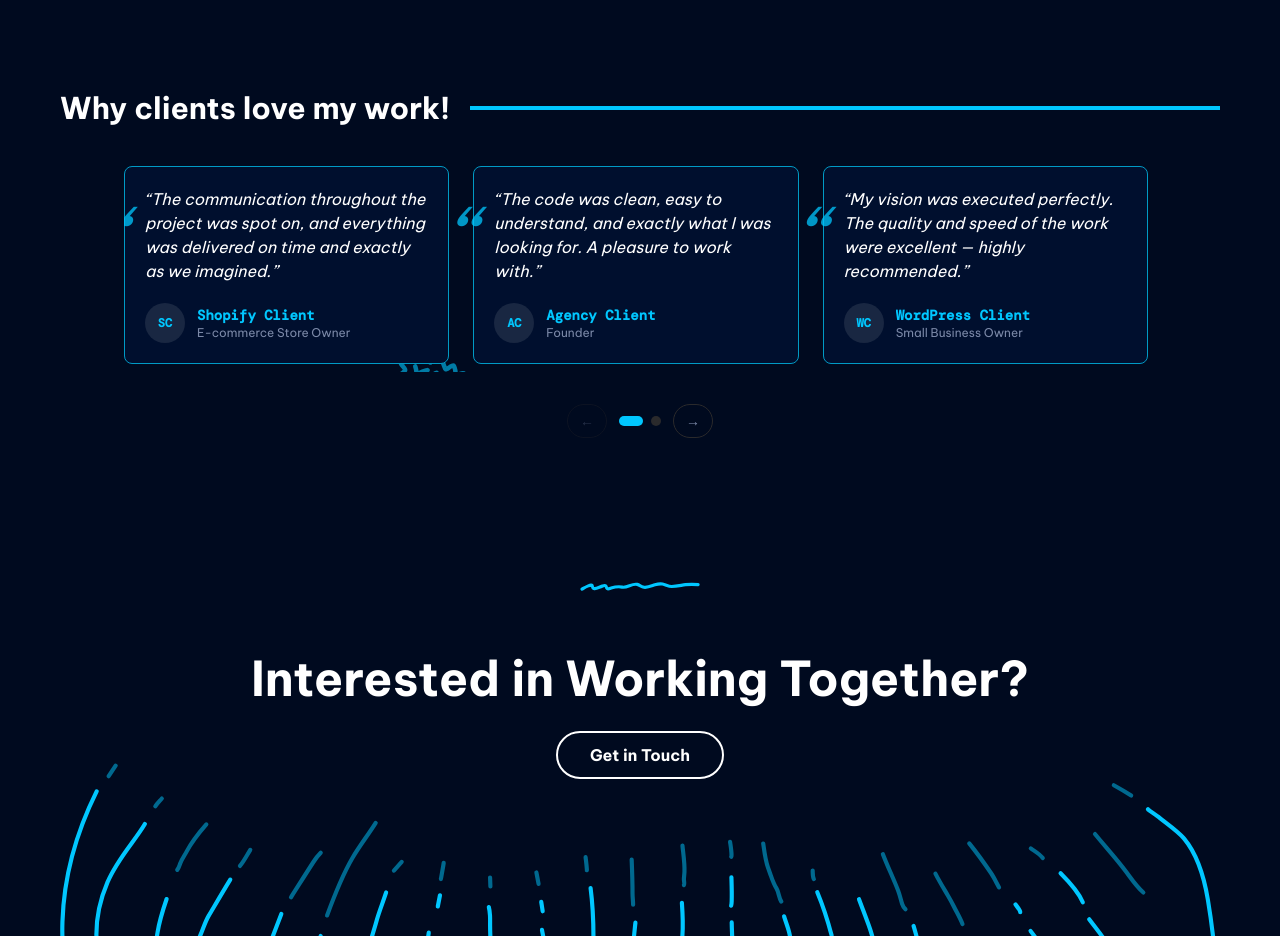
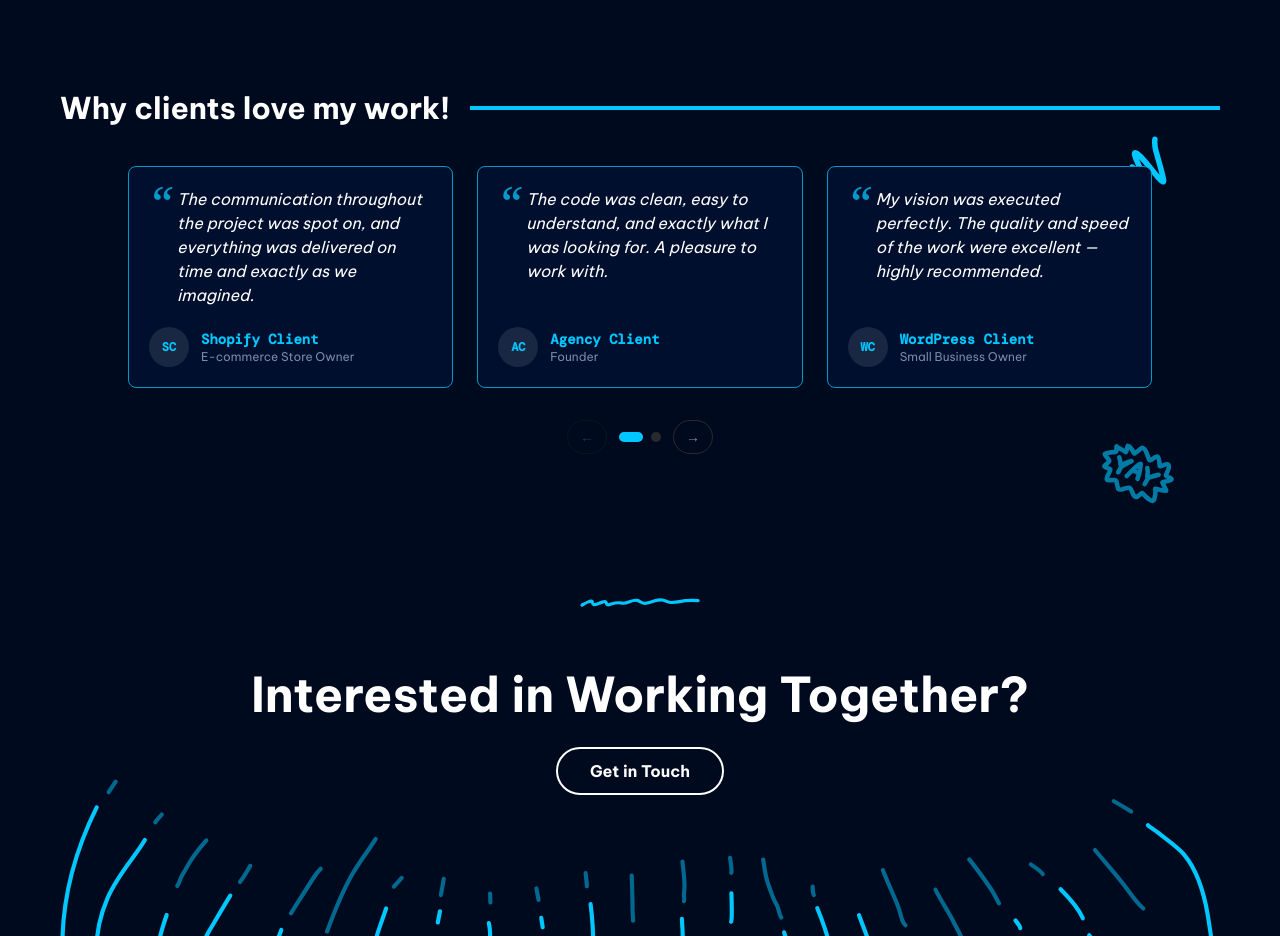
Before and after one commit to shauryamohan20/portfolio-july-26, a Next.js app: page / in a window 1280 px wide. Shown: the part 2040-2976 px from the top of the page. Built offline with nearby package versions, Linux system fonts and the light colour scheme.

Commit message:
Testimonial fixes

```diff
--- a/src/app/globals.css
+++ b/src/app/globals.css
@@ -68,17 +68,6 @@ body::-webkit-scrollbar-thumb {
   }
 }
 
-/* Testimonial big quote mark */
-.testimonialQuote::before {
-  content: "\201C";
-  position: absolute;
-  top: -10px;
-  left: -46px;
-  opacity: 0.75;
-  font-size: 80px;
-  color: var(--color-fun-pink);
-}
-
 /* Floating doodle decorations */
 .sqD {
   position: absolute;
--- a/src/components/TestimonialCarousel.tsx
+++ b/src/components/TestimonialCarousel.tsx
@@ -7,43 +7,73 @@ import { initials, type Testimonial } from "@/lib/testimonial-types";
  * Horizontally scrolling testimonials: three per view on desktop, one on
  * mobile. Built on native scroll-snap, so touch swiping and trackpads work on
  * their own; the arrows and dots drive the same scroll.
+ *
+ * The track scrolls on the x axis only. `overflow-y` is pinned to hidden
+ * because a scrollable x axis otherwise promotes `visible` to `auto`, which
+ * let the cards scroll vertically as well.
  */
-/** Width of one card plus the 1.5rem gap between cards. */
-function cardWidth(track: HTMLElement) {
+
+type Metrics = { card: number; gap: number; perView: number };
+
+/** Card width, the gap between cards, and how many fit in one view. */
+function measureTrack(track: HTMLElement): Metrics {
   const first = track.querySelector("li");
-  return first ? first.getBoundingClientRect().width + 24 : track.clientWidth;
+  const gap = parseFloat(getComputedStyle(track).columnGap) || 0;
+  const card = first ? first.getBoundingClientRect().width : track.clientWidth;
+  const stride = card + gap;
+  const perView =
+    stride > 0 ? Math.max(1, Math.round((track.clientWidth + gap) / stride)) : 1;
+  return { card, gap, perView };
 }
 
 export default function TestimonialCarousel({ items }: { items: Testimonial[] }) {
   const trackRef = useRef<HTMLUListElement>(null);
   const [page, setPage] = useState(0);
-  const [pageCount, setPageCount] = useState(1);
+  const [perView, setPerView] = useState(1);
 
-  const measure = useCallback(() => {
+  const pageCount = Math.max(1, Math.ceil(items.length / perView));
+
+  const sync = useCallback(() => {
     const track = trackRef.current;
     if (!track) return;
-    const perView = Math.max(1, Math.round(track.clientWidth / cardWidth(track)));
-    setPageCount(Math.max(1, Math.ceil(items.length / perView)));
-    setPage(Math.round(track.scrollLeft / Math.max(1, track.clientWidth)));
+
+    const { card, gap, perView: fit } = measureTrack(track);
+    const stride = card + gap;
+    setPerView(fit);
+
+    // Whichever card sits at the left edge tells us the current page, except
+    // at the very end: the browser cannot scroll past the last card, so the
+    // final page starts mid-row and must be reported as the last page.
+    const lastPage = Math.max(0, Math.ceil(items.length / fit) - 1);
+    const maxScroll = track.scrollWidth - track.clientWidth;
+    const atEnd = maxScroll - track.scrollLeft <= 2;
+    const firstVisible = stride > 0 ? Math.round(track.scrollLeft / stride) : 0;
+    setPage(atEnd ? lastPage : Math.min(Math.floor(firstVisible / fit), lastPage));
   }, [items.length]);
 
   useEffect(() => {
-    measure();
+    sync();
     const track = trackRef.current;
     if (!track) return;
 
-    const observer = new ResizeObserver(measure);
+    const observer = new ResizeObserver(sync);
     observer.observe(track);
     return () => observer.disconnect();
-  }, [measure]);
+  }, [sync]);
 
   function scrollToPage(next: number) {
     const track = trackRef.current;
     if (!track) return;
-    const clamped = Math.max(0, Math.min(next, pageCount - 1));
+
+    const { card, gap, perView: fit } = measureTrack(track);
+    const lastPage = Math.max(0, Math.ceil(items.length / fit) - 1);
+    const clamped = Math.max(0, Math.min(next, lastPage));
+
+    // Scroll to the exact offset of that page's first card. Scrolling by the
+    // track width instead would drift: a row of N cards is N gaps wider.
     const reduceMotion = window.matchMedia("(prefers-reduced-motion: reduce)").matches;
     track.scrollTo({
-      left: clamped * track.clientWidth,
+      left: clamped * fit * (card + gap),
       behavior: reduceMotion ? "auto" : "smooth",
     });
     setPage(clamped);
@@ -53,31 +83,39 @@ export default function TestimonialCarousel({ items }: { items: Testimonial[] })
 
   return (
     <div className="relative">
+      {/* Decorations sit outside the scroll track, so they are neither
+          clipped by it nor part of what it can scroll over. */}
+      {/* eslint-disable-next-line @next/next/no-img-element */}
+      <img
+        alt=""
+        aria-hidden="true"
+        className="pointer-events-none absolute top-[-50px] left-0 z-[-10] w-20 md:top-auto md:right-[-25px] md:bottom-[-50px] md:left-auto"
+        src="/static/doodles/testimonials/yay.svg"
+      />
+      {/* eslint-disable-next-line @next/next/no-img-element */}
+      <img
+        alt=""
+        aria-hidden="true"
+        className="pointer-events-none absolute top-[-30px] right-[-15px] z-[-10] w-11"
+        src="/static/doodles/testimonials/squiggle2.svg"
+      />
+
       <ul
         ref={trackRef}
-        onScroll={(event) => {
-          const track = event.currentTarget;
-          setPage(Math.round(track.scrollLeft / Math.max(1, track.clientWidth)));
-        }}
-        className="hide-scrollbar -mx-1 flex snap-x snap-mandatory list-none gap-6 overflow-x-auto scroll-smooth px-1 pb-2"
+        onScroll={sync}
+        className="hide-scrollbar flex snap-x snap-mandatory list-none gap-6 overflow-x-auto overflow-y-hidden scroll-smooth"
       >
-        {items.map((item, index) => (
-          <li
-            key={item.id}
-            className="w-full shrink-0 snap-start md:w-[calc((100%-3rem)/3)]"
-          >
-            <figure className="relative flex h-full flex-col justify-between rounded-lg border border-fun-pink-light bg-fun-pink-darker p-5">
-              {index === 0 && (
-                // eslint-disable-next-line @next/next/no-img-element
-                <img
-                  alt=""
-                  className="sqD top-[-50px] left-0 z-[-100] w-20 md:top-auto md:right-[-25px] md:bottom-[-50px] md:left-auto"
-                  src="/static/doodles/testimonials/yay.svg"
-                />
-              )}
-
-              <blockquote className="testimonialQuote relative text-base italic">
-                &ldquo;{item.quote}&rdquo;
+        {items.map((item) => (
+          <li key={item.id} className="w-full shrink-0 snap-start md:w-[calc((100%-3rem)/3)]">
+            <figure className="flex h-full flex-col justify-between rounded-lg border border-fun-pink-light bg-fun-pink-darker p-5">
+              <blockquote className="relative pl-7 text-base italic">
+                <span
+                  aria-hidden="true"
+                  className="absolute top-[-8px] left-0 font-serif text-5xl leading-none text-fun-pink opacity-75"
+                >
+                  &ldquo;
+                </span>
+                {item.quote}
               </blockquote>
 
               <figcaption className="mt-5 flex items-center gap-3">
@@ -100,7 +138,7 @@ export default function TestimonialCarousel({ items }: { items: Testimonial[] })
                 )}
                 <span className="min-w-0">
                   <b className="block truncate font-mono text-sm text-fun-pink">{item.name}</b>
-                  <span className="block text-xs text-fun-gray">{item.job}</span>
+                  {item.job && <span className="block text-xs text-fun-gray">{item.job}</span>}
                 </span>
               </figcaption>
             </figure>
@@ -117,7 +155,7 @@ export default function TestimonialCarousel({ items }: { items: Testimonial[] })
             aria-label="Previous testimonials"
             className="rounded-full border border-fun-gray-darker px-3 py-1.5 text-sm text-fun-gray transition-colors hover:border-fun-pink hover:text-fun-pink disabled:opacity-30"
           >
-            ←
+            &larr;
           </button>
 
           <div className="flex items-center gap-2">
@@ -144,7 +182,7 @@ export default function TestimonialCarousel({ items }: { items: Testimonial[] })
             aria-label="Next testimonials"
             className="rounded-full border border-fun-gray-darker px-3 py-1.5 text-sm text-fun-gray transition-colors hover:border-fun-pink hover:text-fun-pink disabled:opacity-30"
           >
-            →
+            &rarr;
           </button>
         </div>
       )}
```
